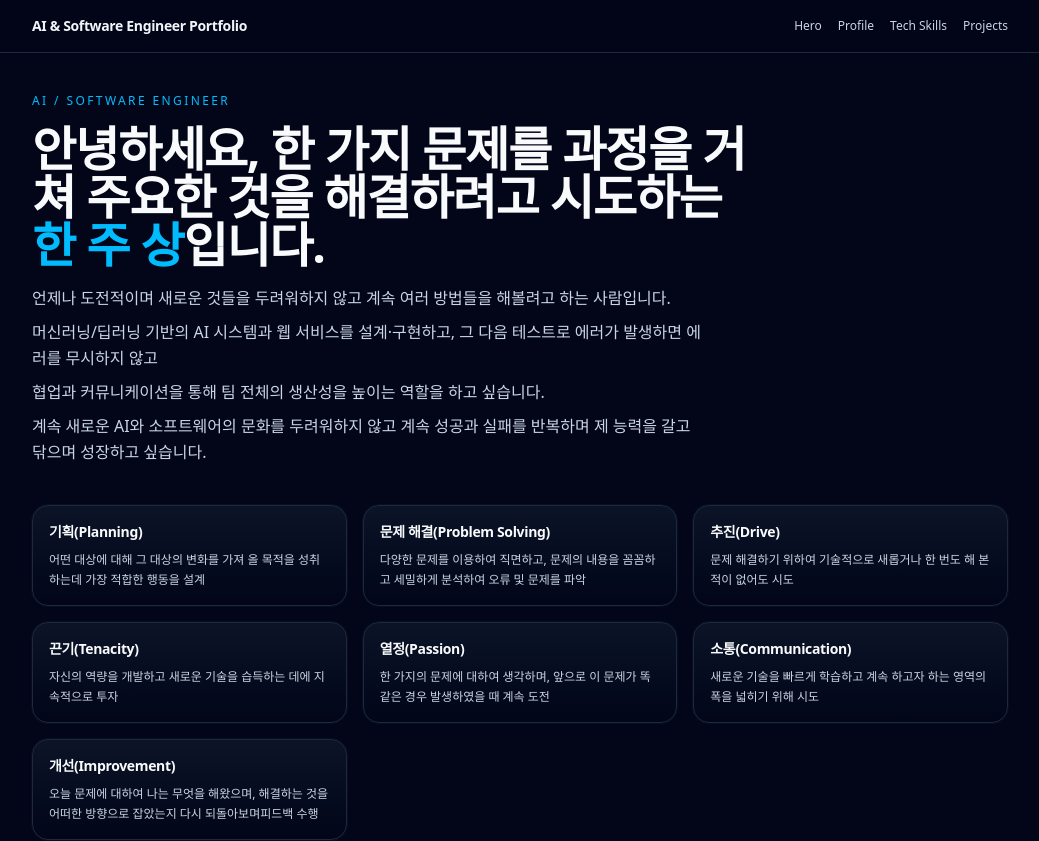
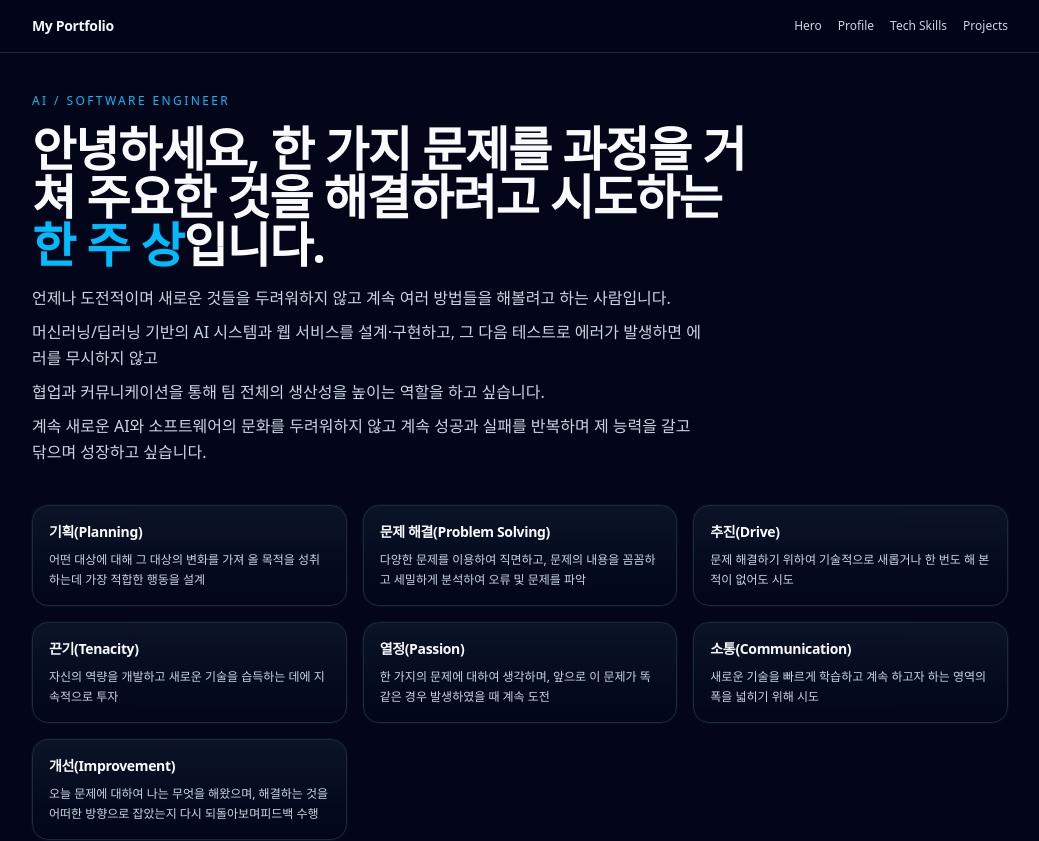
Before and after one commit to H-Software224/my_portfolio_cursor, a React (Vite) app in the folder client/: page / in a window 1280 px wide. Shown: the top 841 px of the page, without its empty margins (120-1159 px from the left). Built offline with nearby package versions, Linux system fonts and the light colour scheme.

Commit message:
update Portfolio title

```diff
--- a/client/src/App.tsx
+++ b/client/src/App.tsx
@@ -9,7 +9,7 @@ function App() {
       <header className="sticky top-0 z-40 border-b border-slate-800 bg-slate-950/80 backdrop-blur">
         <nav className="mx-auto flex max-w-5xl items-center justify-between px-6 py-4">
           <div className="text-sm font-semibold tracking-tight text-slate-100">
-            AI & Software Engineer Portfolio
+            My Portfolio
           </div>
           <div className="flex gap-4 text-xs text-slate-300">
             <a href="#hero" className="hover:text-sky-400">
```
